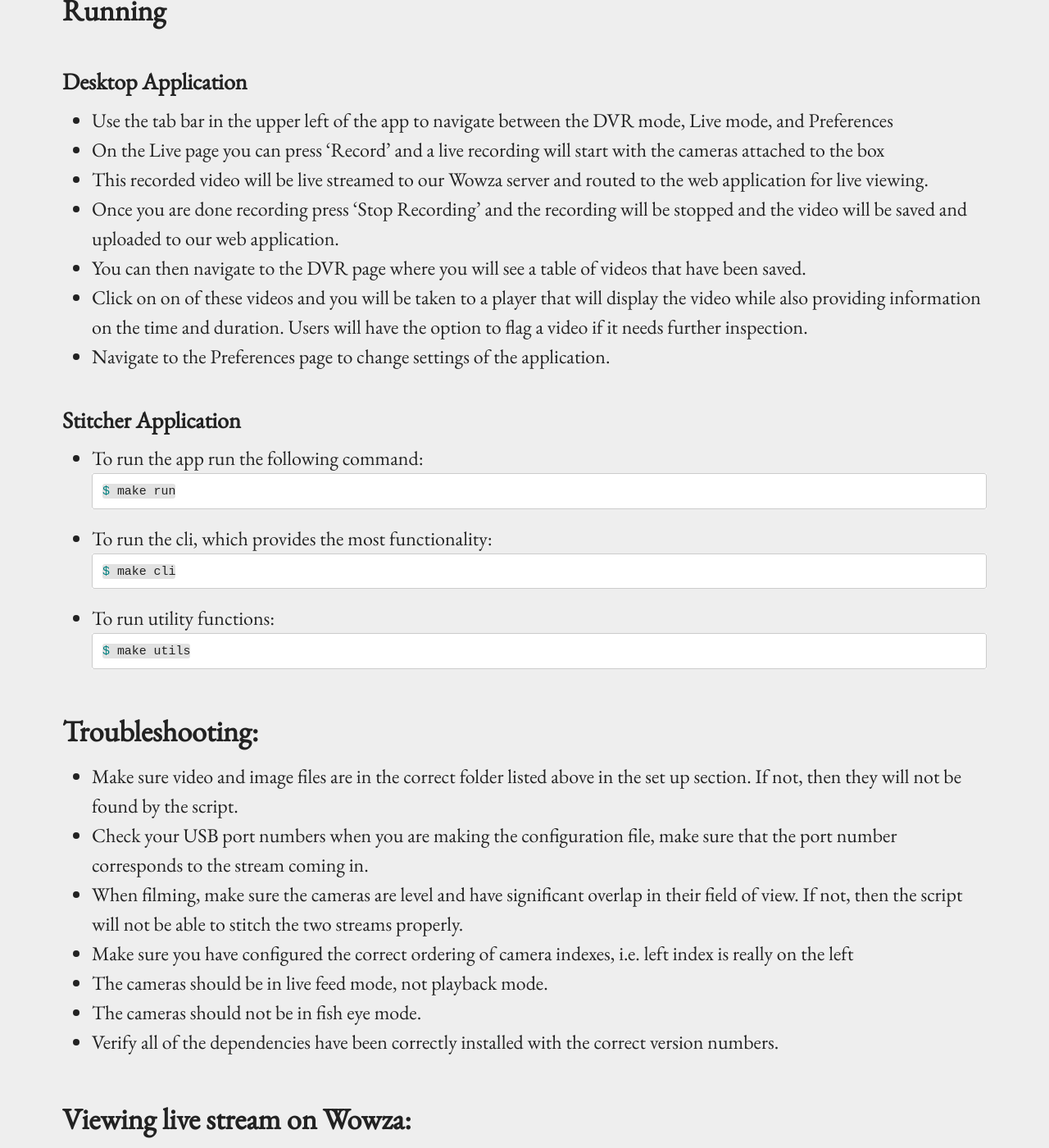
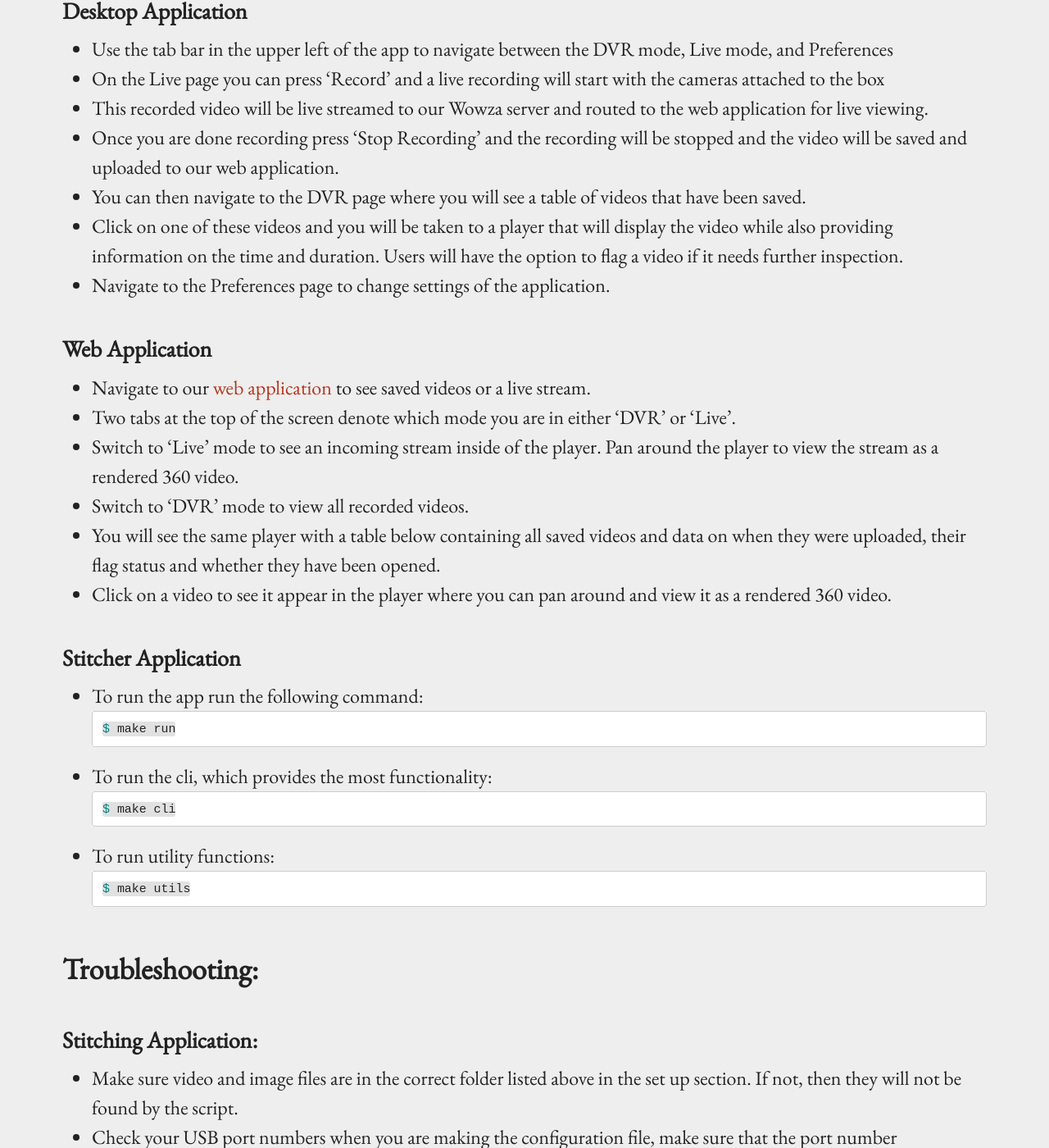
Before and after one commit to 360ls/360ls, a Jekyll site: the page built from _sprint/sprint5/manual.md, in a window 1280 px wide and 1400 px high, scrolled down 1626 px. Shown: the whole window at 82% size. Built offline with Jekyll 4.4.1, drawn with Linux system fonts in a browser that asks for light colours; some of the changed text lies outside the part shown.

Commit message:
added some changes to manuals

```diff
--- a/_sprint/sprint5/manual.md
+++ b/_sprint/sprint5/manual.md
@@ -36,6 +34,7 @@
 1. Navigate to our web application after you streamed a video to see it playing live [here](https://vcms.herokuapp.com/player)
 
 
+
 ### Stitcher Application
 
 1. Make sure you have the correct versions of OpenCV and Python installed.
@@ -50,8 +49,17 @@
 - This recorded video will be live streamed to our Wowza server and routed to the web application for live viewing.
 - Once you are done recording press 'Stop Recording' and the recording will be stopped and the video will be saved and uploaded to our web application.
 - You can then navigate to the DVR page where you will see a table of videos that have been saved.
-- Click on on of these videos and you will be taken to a player that will display the video while also providing information on the time and duration. Users will have the option to flag a video if it needs further inspection.
+- Click on one of these videos and you will be taken to a player that will display the video while also providing information on the time and duration. Users will have the option to flag a video if it needs further inspection.
 - Navigate to the Preferences page to change settings of the application.
+
+### Web Application
+
+- Navigate to our [web application](https://vcms.herokuapp.com) to see saved videos or a live stream.
+- Two tabs at the top of the screen denote which mode you are in either 'DVR' or 'Live'.
+- Switch to 'Live' mode to see an incoming stream inside of the player. Pan around the player to view the stream as a rendered 360 video.
+- Switch to 'DVR' mode to view all recorded videos.
+- You will see the same player with a table below containing all saved videos and data on when they were uploaded, their flag status and whether they have been opened.
+- Click on a video to see it appear in the player where you can pan around and view it as a rendered 360 video.
 
 ### Stitcher Application
 
@@ -72,6 +80,8 @@
 
 ## Troubleshooting:
 
+### Stitching Application:
+
 - Make sure video and image files are in the correct folder listed above in the set up section. If not, then they will not be found by the script.
 - Check your USB port numbers when you are making the configuration file, make sure that the port number corresponds to the stream coming in.
 - When filming, make sure the cameras are level and have significant overlap in their field of view. If not, then the script will not be able to stitch the two streams properly.
@@ -80,13 +90,11 @@
 - The cameras should not be in fish eye mode.
 - Verify all of the dependencies have been correctly installed with the correct version numbers.
 
+### Web Application:
 
-## Viewing live stream on Wowza:
-
-1. Make sure you have a Wowza server up and running with a new application that can take live stream (see Admin manual to set this up)
-2. Go to the Wowza streaming engine manager (http://54.208.55.156:8088/enginemanager) and click on the application "live".
-3. Click incoming streams on the left tab bar and select "myStream".
-4. Then click "Test Player" to see the cameras being streamed to the Wowza server
+- If there is no incoming stream verify that the desktop application is on and is currently in 'live' mode not 'record' or 'preview' mode.
+- When viewing a live stream there is about 20-30 seconds of latency so don't be alarmed by delayed video
+- Depending on your orientation of the camera, the scene being live streamed may not be in direct field of view in the player so you may have to pan around.
 
 
 # Administrator Manual
@@ -97,6 +105,11 @@
 
 ## Web Application
 
+### Development:
+
+- We developed the application with a private repo under the organization ASK-MEdia/360ls-vcms on github. Please contact Steven King (info can be found on our contact page) if you need access to the development environment for this application.
+- Follow the instructions on the README page in this repo for details on how to set up the development environment
+
 ### Wowza:
 
 - We have set up a Wowza streaming engine free trial on an AWS server. To gain administrative rights please contact us directly (we don't want to put secure passwords on the web).
@@ -104,6 +117,13 @@
 - Right now we have our Application configured to accept any rtmp stream, and you can change these settings in the tab that says "Source Security"
 - [Here](https://docs.google.com/document/d/1P3ktqEnJgV6XPH9jGXVkZrj0uZQlp852OA8L4wnukl0/edit) is a link to our documentation on accessing the Wowza Streaming Engine over SSH. This is needed to start and stop the app as well as configure both the AWS instance and the Wowza instance.
 
+### Viewing live stream on Wowza:
+
+1. Make sure you have a Wowza server up and running with a new application that can take live stream (see Admin manual to set this up)
+2. Go to the Wowza streaming engine manager (http://54.208.55.156:8088/enginemanager) and click on the application "live".
+3. Click incoming streams on the left tab bar and select "myStream".
+4. Then click "Test Player" to see the cameras being streamed to the Wowza server
+
 ### AWS S3:
 
 - Here (https://docs.google.com/document/d/1ap1i3Up0t6JJovi1SbXU570-4pcEgIIDbZy8u_Et4z0/edit) is a link that shows how to set up your development environment to work with our development bucket on S3 so you can develop against it.
```
Also changed, not shown: other parts of _sprint/sprint5/manual.md (+0 -2 lines).
